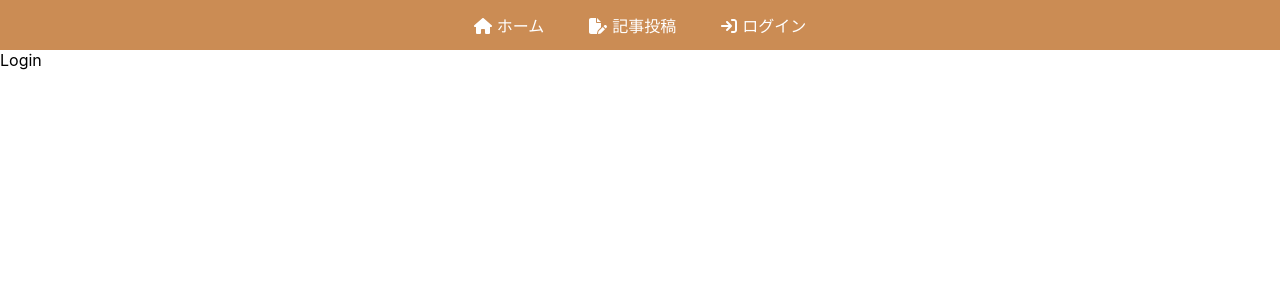
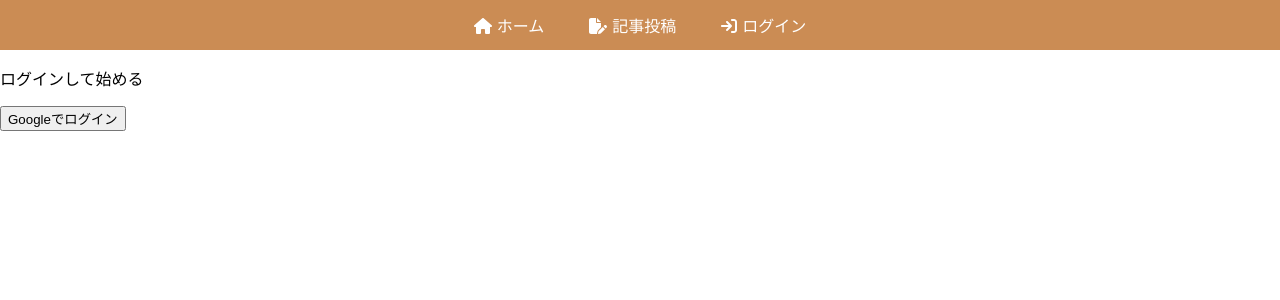
Before and after one commit to takyafumin/-udemy-react-3project-firebase-blog, a React (Create React App) app: page /login in a window 1280 px wide. Shown: the top 300 px of the page. Built offline with nearby package versions, Linux system fonts and the light colour scheme; the HTML template or start-up script is replaced by a standard one.

Commit message:
ログイン機能実装

```diff
--- a/src/App.js
+++ b/src/App.js
@@ -5,16 +5,18 @@
 import Login from './components/Login';
 import Logout from './components/Logout';
 import NavBar from './components/NavBar';
+import { useState } from 'react';
 
 
 function App() {
+  const [isAuth, setIsAuth] = useState(false)
   return (
     <Router>
       <NavBar />
       <Routes>
         <Route path="/" element={<Home />}></Route>
         <Route path="/createpost" element={<CreatePost />}></Route>
-        <Route path="/login" element={<Login />}></Route>
+        <Route path="/login" element={<Login setIsAuth={setIsAuth} />}></Route>
         <Route path="/logout" element={<Logout />}></Route>
       </Routes>
     </Router>
--- a/src/components/Login.js
+++ b/src/components/Login.js
@@ -1,8 +1,23 @@
+import { signInWithPopup } from 'firebase/auth';
 import React from 'react'
+import { auth, provider } from '../firebase';
+import { useNavigate } from 'react-router-dom';
 
-const Login = () => {
+const Login = ({ setIsAuth }) => {
+    const navigate = useNavigate();
+    const loginInWithGoogle = () => {
+        // Googleでログイン
+        signInWithPopup(auth, provider).then((result) => {
+            localStorage.setItem("isAuth", "true")
+            setIsAuth(true)
+            navigate("/")
+        });
+    }
     return (
-        <div>Login</div>
+        <div>
+            <p>ログインして始める</p>
+            <button onClick={loginInWithGoogle}>Googleでログイン</button>
+        </div>
     )
 }
 
```
